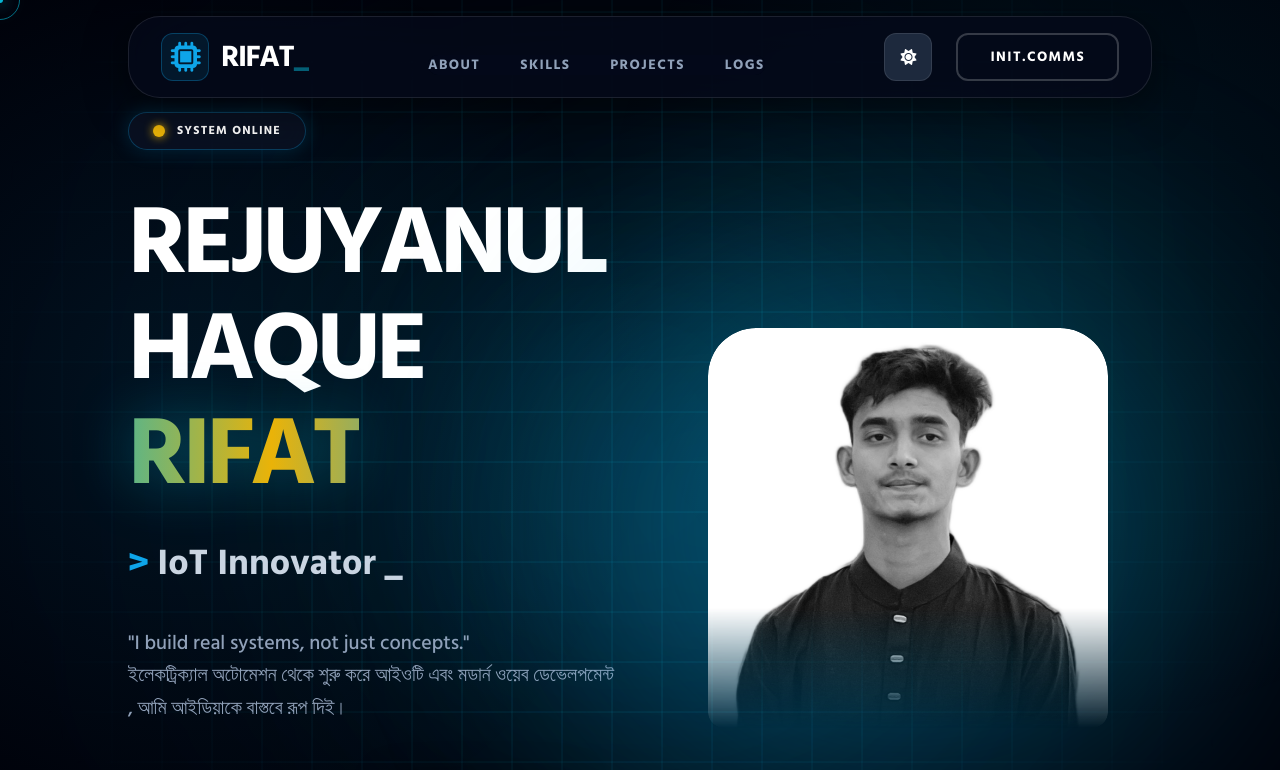
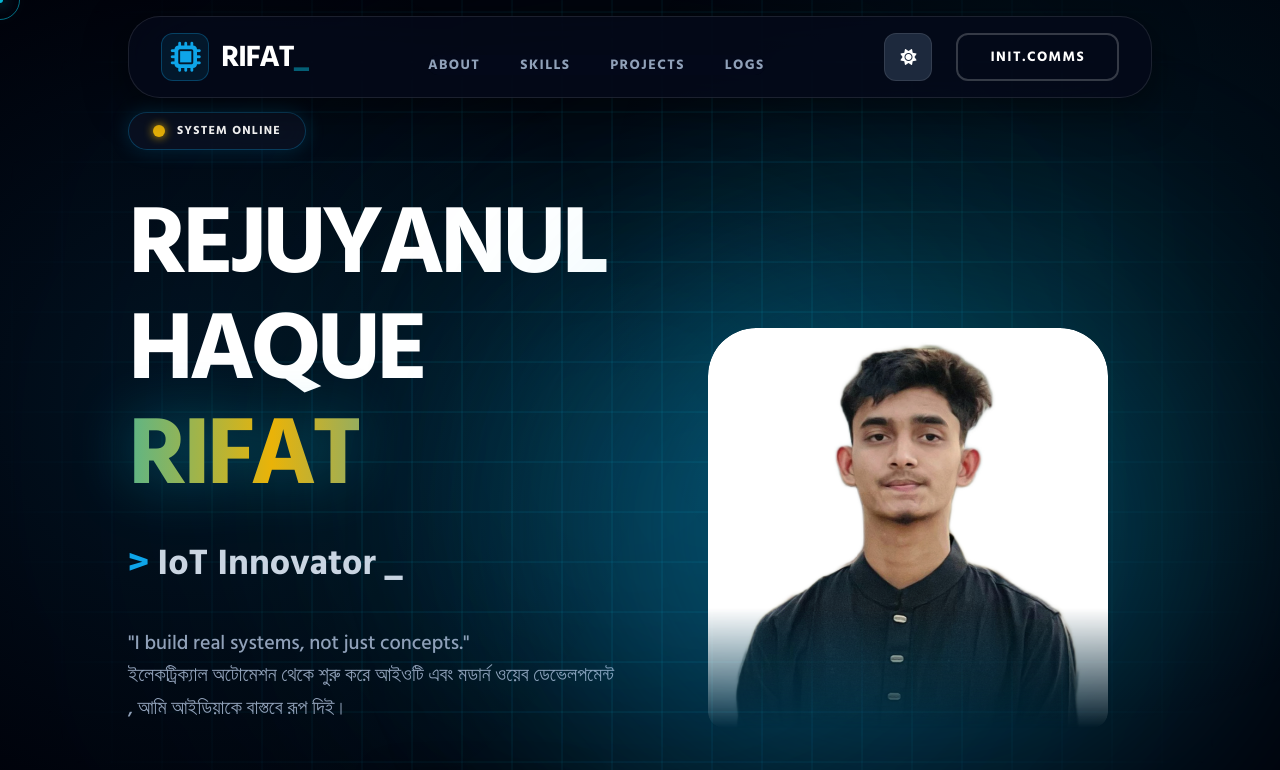
Before and after one commit to Rejuyanul-Haque-Rifat/Rejuyanul-Haque-Rifat, a React (Vite) app: page / in a window 1280 px wide. Shown: the top 770 px of the page. Built offline with nearby package versions, Linux system fonts and the light colour scheme.

Commit message:
Remove grayscale filter from profile picture

```diff
--- a/src/App.jsx
+++ b/src/App.jsx
@@ -43,7 +43,6 @@ const CONFIG = {
 export default function App() {
   const [isDark, setIsDark] = useState(true);
   const [menuOpen, setMenuOpen] = useState(false);
-  const [profileGrayscale, setProfileGrayscale] = useState(true);
   const [toasts, setToasts] = useState([]);
   const [isSubmitting, setIsSubmitting] = useState(false);
   const [showScrollTop, setShowScrollTop] = useState(false);
@@ -341,7 +340,7 @@ export default function App() {
           <div className="relative flex justify-center items-center hero-reveal order-1 lg:order-2 mb-6 lg:mb-0 mt-4 lg:mt-0">
             <div className="hidden md:block absolute inset-0 bg-gradient-to-tr from-electric/30 to-neon/30 blur-[100px] rounded-full scale-125 animate-pulse mix-blend-multiply dark:mix-blend-screen"></div>
             <div className="relative z-10 w-full max-w-[200px] sm:max-w-[250px] md:max-w-[400px] group flex justify-center">
-              <img onClick={() => setProfileGrayscale(!profileGrayscale)} src="/rifat.jpg" alt="Rifat" className={`w-full h-auto object-cover ${profileGrayscale ? 'grayscale' : 'grayscale-0'} md:group-hover:grayscale-0 transition-all duration-1000 cursor-pointer drop-shadow-xl md:drop-shadow-2xl rounded-t-[2rem] md:rounded-t-[3rem] rounded-b-xl md:rounded-b-2xl`} style={{ WebkitMaskImage: 'linear-gradient(to bottom, black 70%, transparent 100%)', maskImage: 'linear-gradient(to bottom, black 70%, transparent 100%)' }} />
+              <img src="/rifat.jpg" alt="Rifat" className="w-full h-auto object-cover transition-all duration-1000 cursor-pointer drop-shadow-xl md:drop-shadow-2xl rounded-t-[2rem] md:rounded-t-[3rem] rounded-b-xl md:rounded-b-2xl hover:scale-105" style={{ WebkitMaskImage: 'linear-gradient(to bottom, black 70%, transparent 100%)', maskImage: 'linear-gradient(to bottom, black 70%, transparent 100%)' }} />
             </div>
           </div>
         </div>
```
